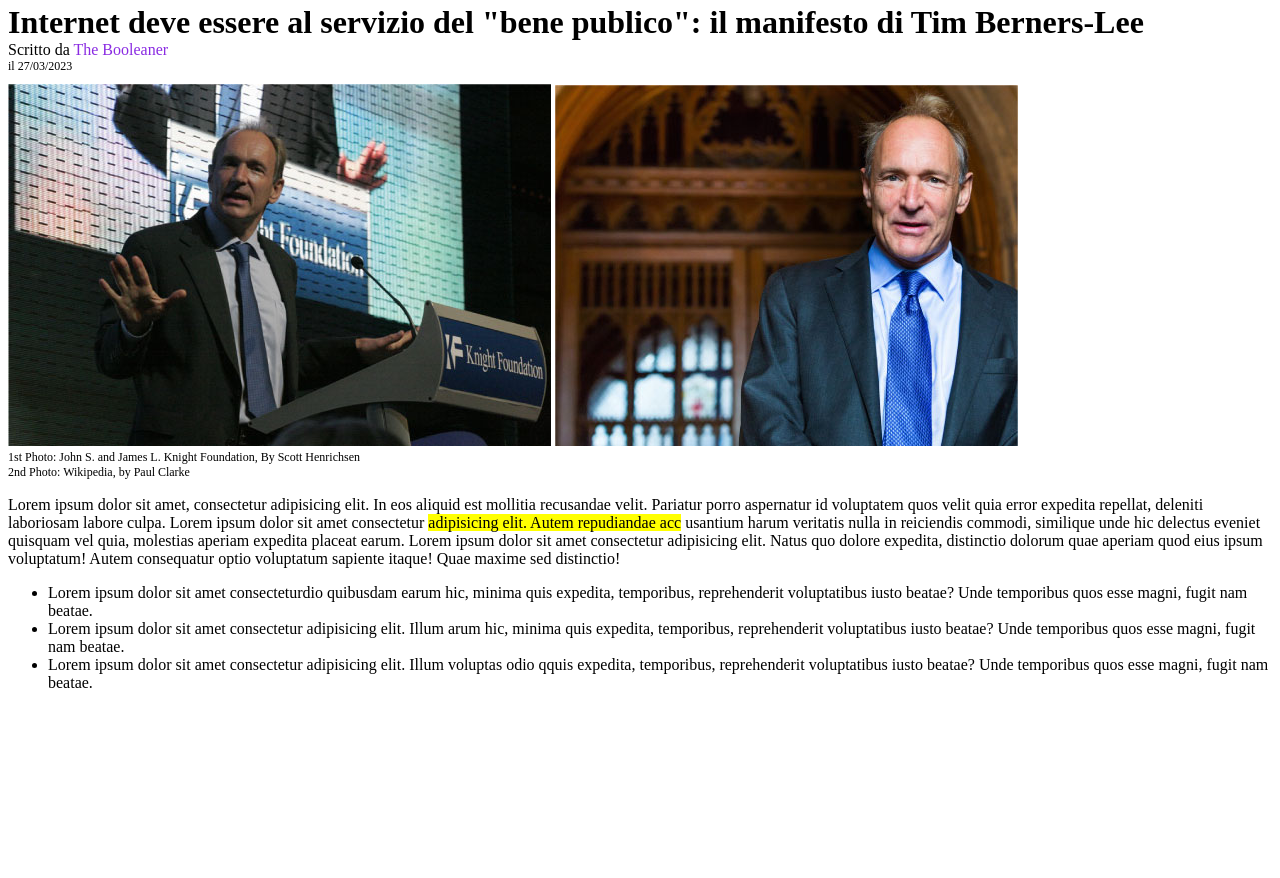
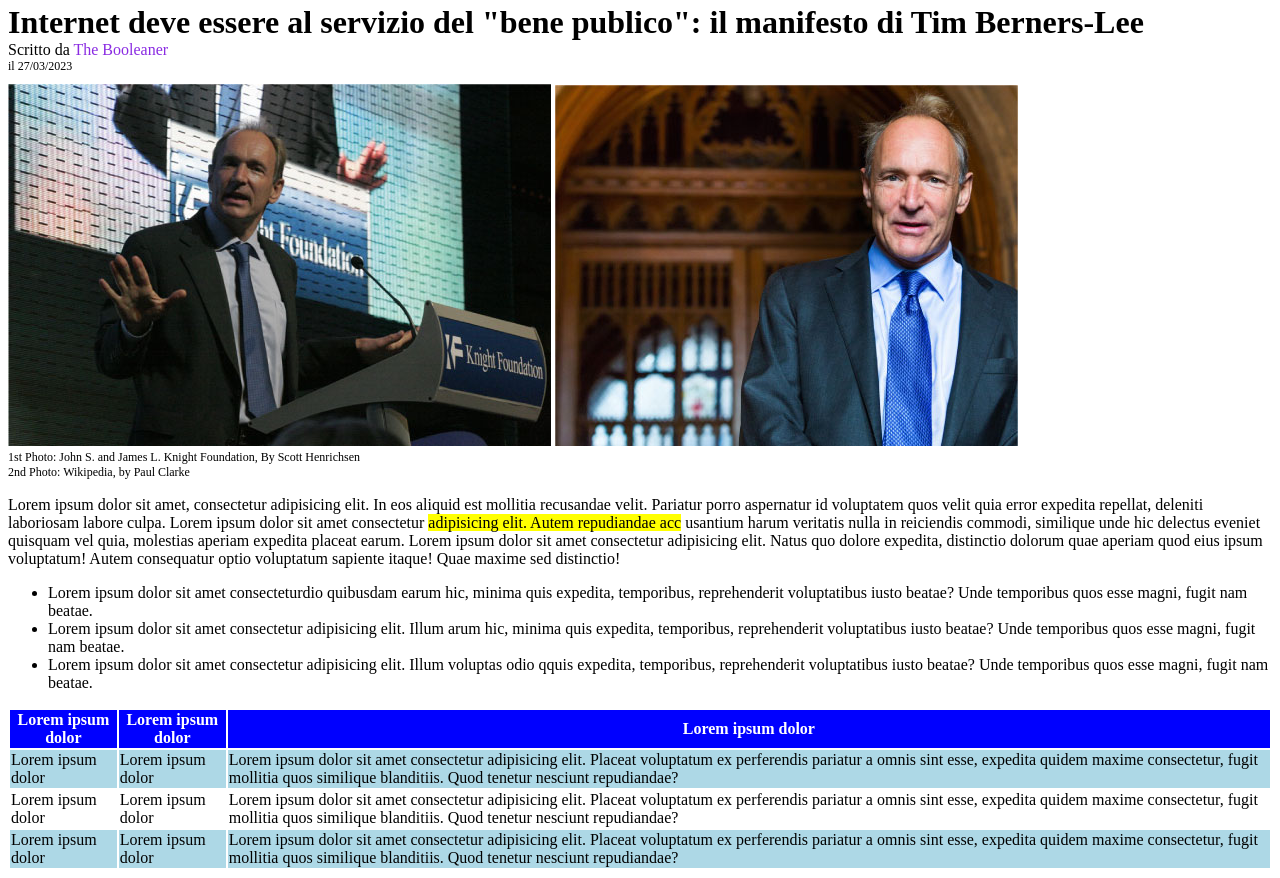
Before and after one commit to Cosimo-Colucci/html-css-booleaner, a plain HTML site: page index.html in a window 1280 px wide. Shown: the part 195-1073 px from the top of the page. Before the commit the page ends 903 px from the top, so only its background shows below. Drawn offline with Linux system fonts and the light colour scheme.

Commit message:
added a table

```diff
--- a/css/style.css
+++ b/css/style.css
@@ -33,3 +33,12 @@ h1{
 .evidenziato{
     background-color: yellow;
 }
+
+#row-blue{
+    background-color: blue;
+    color: white;
+}
+
+.row-lighblue{
+    background-color: lightblue;
+}
--- a/index.html
+++ b/index.html
@@ -45,6 +45,39 @@
         <li>Lorem ipsum dolor sit amet consectetur adipisicing elit. Illum voluptas odio qquis expedita, temporibus, reprehenderit voluptatibus iusto beatae? Unde temporibus quos esse magni, fugit nam beatae.</li>
 
       </ul>
+
+      <table>
+
+        <thead>
+          <tr id="row-blue">
+            <th>Lorem ipsum dolor</th>
+            <th>Lorem ipsum dolor</th>
+            <th>Lorem ipsum dolor</th>
+          </tr>
+        </thead>
+
+        <tbody>
+          <tr class="row-lighblue">
+            <td>Lorem ipsum dolor</td>
+            <td>Lorem ipsum dolor</td>
+            <td>Lorem ipsum dolor sit amet consectetur adipisicing elit. Placeat voluptatum ex perferendis pariatur a omnis sint esse, expedita quidem maxime consectetur, fugit mollitia quos similique blanditiis. Quod tenetur nesciunt repudiandae?</td>
+          </tr>
+
+          <tr>
+            <td>Lorem ipsum dolor</td>
+            <td>Lorem ipsum dolor</td>
+            <td>Lorem ipsum dolor sit amet consectetur adipisicing elit. Placeat voluptatum ex perferendis pariatur a omnis sint esse, expedita quidem maxime consectetur, fugit mollitia quos similique blanditiis. Quod tenetur nesciunt repudiandae?</td>
+          </tr>
+
+          <tr class="row-lighblue">
+            <td>Lorem ipsum dolor</td>
+            <td>Lorem ipsum dolor</td>
+            <td>Lorem ipsum dolor sit amet consectetur adipisicing elit. Placeat voluptatum ex perferendis pariatur a omnis sint esse, expedita quidem maxime consectetur, fugit mollitia quos similique blanditiis. Quod tenetur nesciunt repudiandae?</td>
+          </tr>
+
+        </tbody>
+
+      </table>
     </main>
 
   </body>
```
Also changed, not shown: 1 other file.
